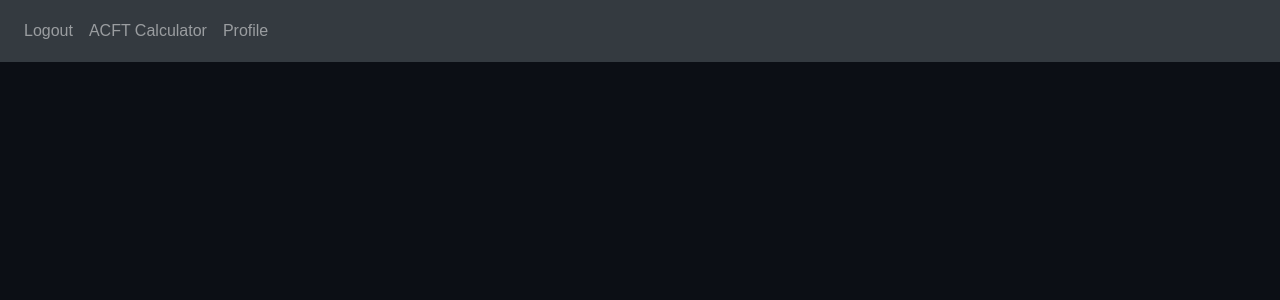
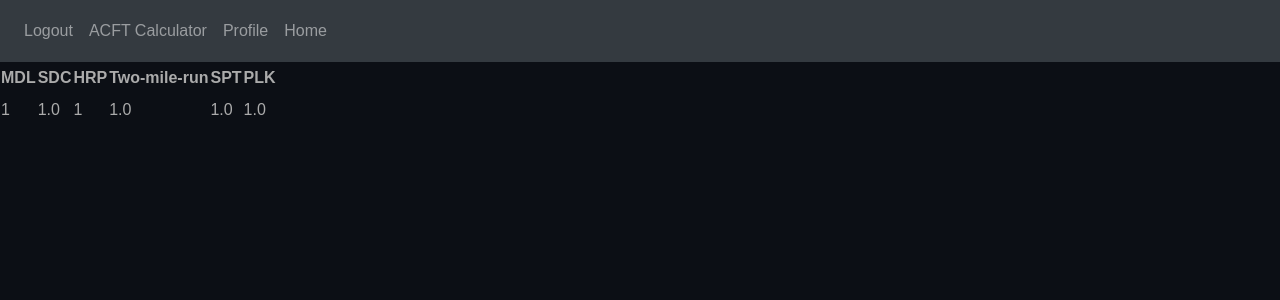
Before and after one commit to hlembo/Army_Fitness_Web_App_Capstone, a Flask app: page /profile in a window 1280 px wide. Shown: the top 300 px of the page. Run offline with Flask 2, Linux system fonts and the light colour scheme; a user stored in the database is signed in; tables that the repository leaves empty hold one stand-in row (values such as "Sample post"); some libraries are stand-ins or nearby versions.

Commit message:
Database Implementation
Added Database Object that holds all ACFT scores. Once that was added I displayed it on the profile page. Then I added a table script that displays the all the ACFT records that the person has submitted.

```diff
--- a/website/__init__.py
+++ b/website/__init__.py
@@ -34,7 +34,9 @@ def create_app():
     return app
 
 def create_database(app):
+
     if not path.exists('website/' + DB_NAME):
         with app.app_context():
+            #db.drop_all()
             db.create_all()
         print('Created Database')
--- a/website/templates/base.html
+++ b/website/templates/base.html
@@ -39,6 +39,7 @@
             <a class="nav-item nav-link" id="logout" href="/logout">Logout</a>
             <a class="nav-item nav-link" id="acft" href="/acft">ACFT Calculator</a>
             <a class="nav-item nav-link" id="acft" href="/profile">Profile</a>
+            <a class="nav-item nav-link" id="home" href="/">Home</a>
             {% else %}
             <a class="nav-item nav-link" id="home" href="/">Home</a>
             <a class="nav-item nav-link" id="login" href="/login">Login</a>
--- a/website/templates/profile.html
+++ b/website/templates/profile.html
@@ -1,13 +1,32 @@
 {% extends "base.html" %}
 {% block title %}Home{% endblock %}
-{% for record in acft_records %}
-    <p>Two-Mile Run: {{ "{:.2f}".format(record.twomilerun) }}</p>
-    <p>Standing Power Throw: {{ "{:.2f}".format(record.spt) }}</p>
-    <p>Plank: {{ "{:.2f}".format(record.plk) }}</p>
-    <p>Sprint-Drag-Carry: {{ "{:.2f}".format(record.sdc) }}</p>
-{% endfor %}
-
 
 
 {% block content %}
+  <table>
+    <thead>
+      <tr>
+        <th>MDL</th>
+        <th>SDC</th>
+        <th>HRP</th>
+        <th>Two-mile-run</th>
+        <th>SPT</th>
+        <th>PLK</th>
+      </tr>
+    </thead>
+    <tbody>
+      {% for acftscore in user.acft %}
+        <tr>
+          <td>{{ acftscore.mdl }}</td>
+          <td>{{ acftscore.sdc }}</td>
+          <td>{{ acftscore.hrp }}</td>
+          <td>{{ acftscore.twomilerun }}</td>
+          <td>{{ acftscore.spt }}</td>
+          <td>{{ acftscore.plk }}</td>
+        </tr>
+      {% endfor %}
+    </tbody>
+  </table>
+
+
 {% endblock %}
--- a/website/views.py
+++ b/website/views.py
@@ -46,21 +46,15 @@ def acft():
         twomile = request.form.get('two-mile-run')
         mdl = request.form.get('deadlift')
         spt = request.form.get('standing-power-throw')
-        new_acft = Acft(twomile = twomile, mdl = mdl, spt = spt, hrp = hrp, sdc = sdc, plk=plk, user_id = current_user.id)
+        new_acft = Acft( twomilerun = twomile, mdl = mdl, spt = spt, hrp = hrp, sdc = sdc, plk=plk, user_id = current_user.id)
         db.session.add(new_acft)
         db.session.commit()
-
+        return render_template("profile.html", user=current_user, data=request)
     return render_template("acft.html", user = current_user)
 
 
-@views.route('/profile')
+@views.route('/profile', methods = ["GET","POST"])
 @login_required
 def profile():
-    # Get all Acft records for the currently logged-in user
-    acft_records = Acft.query.filter_by(user_id=current_user.id).all()
-    for record in acft_records:
-        record.twomilerun = float(record.twomilerun)
-        record.spt = float(record.spt)
-        record.plk = float(record.plk)
-        record.sdc = float(record.sdc)
-    return render_template('profile.html', acft_records=acft_records, user =current_user)
+        form_data = Acft.query.filter_by(user_id=current_user.id).all()
+        return render_template('profile.html', user=current_user, form_data=form_data)
```
Also changed, not shown: website/templates/acft.html (+4 -6 lines).
